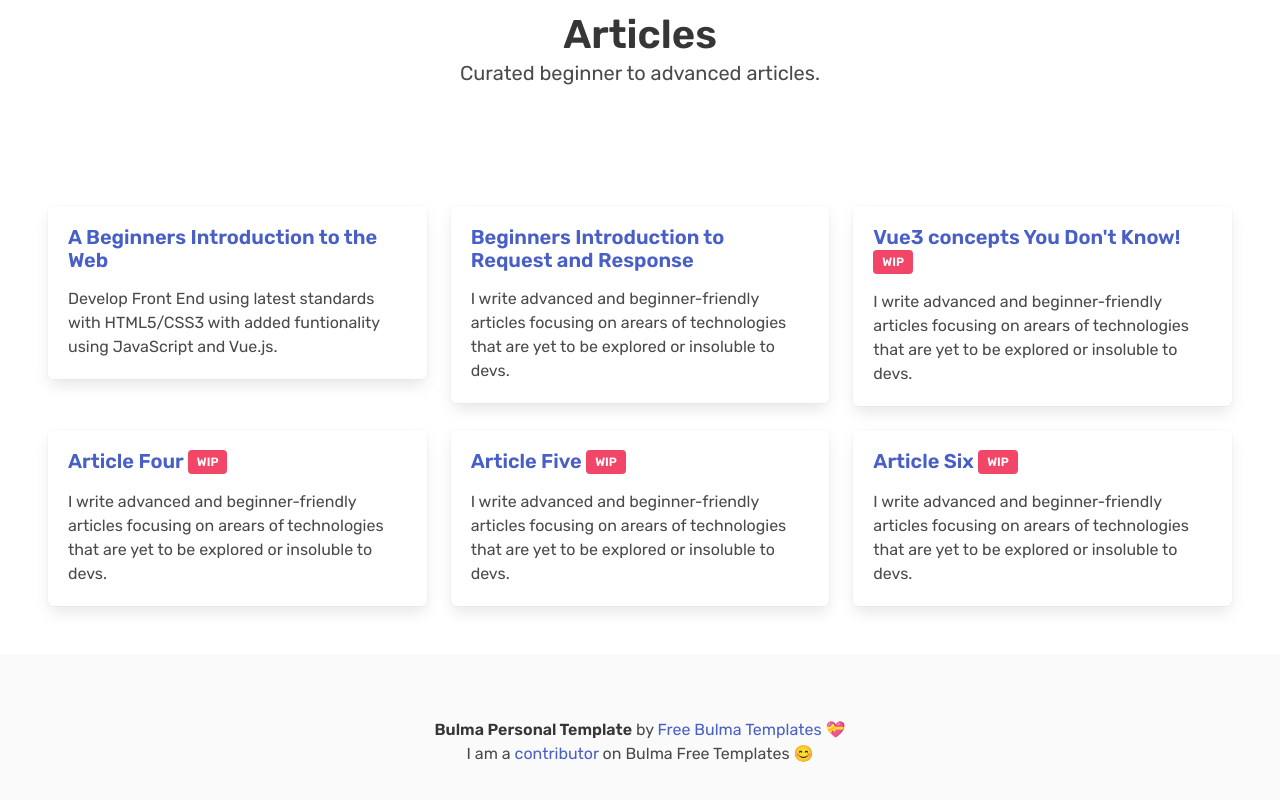
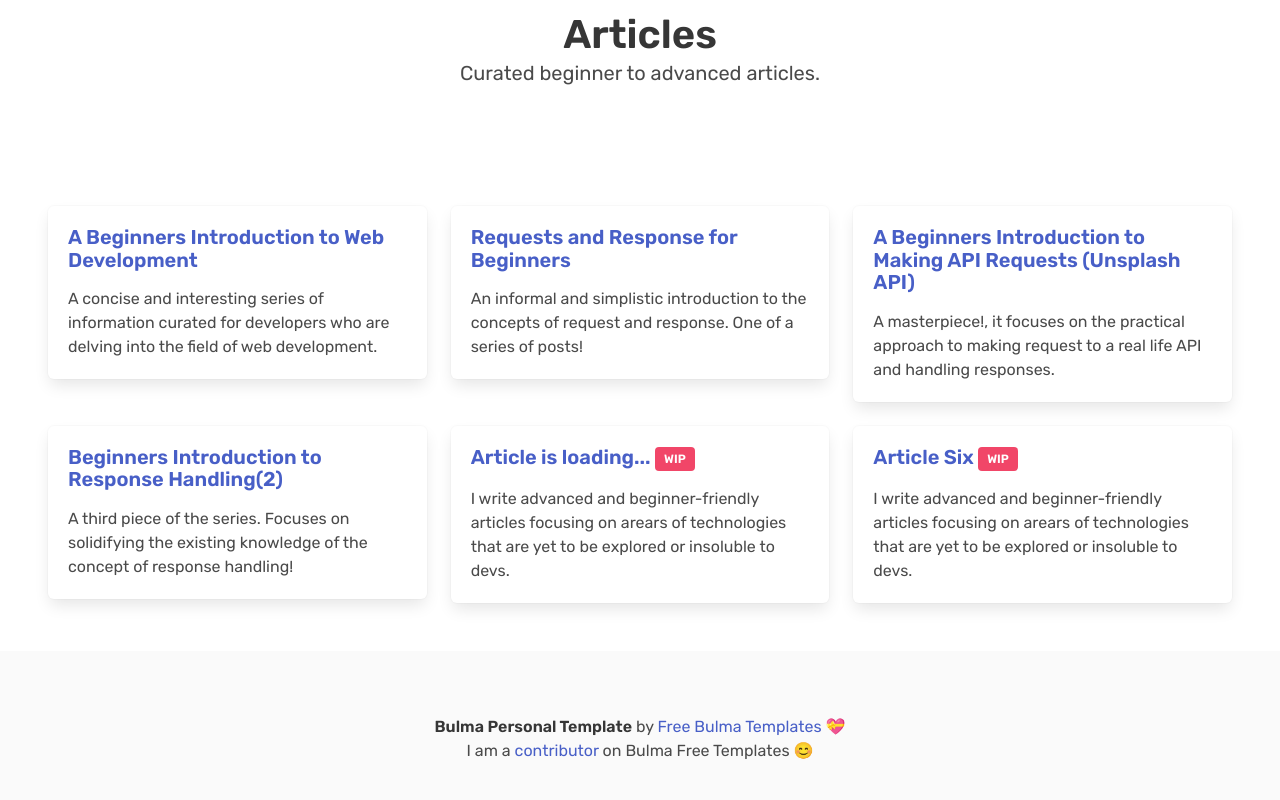
Before and after one commit to Mod5ied/personal, a Vue app: page / in a window 1280 px wide. Shown: the part 4844-5644 px from the top of the page. Built offline with nearby package versions, Linux system fonts and the light colour scheme.

Commit message:
Initial commit - I think.
I build it by modifying a template.
I didn't just edit a template, I modified a  template I'm conversant with.
Ask me questions about Bulma :)

```diff
--- a/src/components/Homepage.vue
+++ b/src/components/Homepage.vue
@@ -309,7 +309,11 @@ export default {
         <h3 class="title is-2">Resume</h3>
         <h4 class="subtitle is-5">More about my past</h4>
         <!-- Add a method here that adds the spinning class to button onclick -->
-        <a href="#" class="button is-warning is-medium" id="btn">
+        <a
+          href="https://drive.google.com/file/d/13s4FsMfcah0Gn0y3UID_U6iCHIrInE8K/view?usp=sharing"
+          class="button is-warning is-medium"
+          id="btn"
+        >
           <span class="icon">
             <ion-icon name="document-attach"></ion-icon>
           </span>
@@ -555,10 +559,13 @@ export default {
           <div class="box">
             <div class="content">
               <h4 class="title is-5">
-                <a href="">A Beginners Introduction to the Web</a>
+                <a
+                  href="https://dev.to/mod5ied/a-beginners-introduction-to-web-development-1lbb"
+                  >A Beginners Introduction to Web Development</a
+                >
               </h4>
-              Develop Front End using latest standards with HTML5/CSS3 with
-              added funtionality using JavaScript and Vue.js.
+              A concise and interesting series of information curated for
+              developers who are delving into the field of web development.
             </div>
           </div>
         </div>
@@ -566,10 +573,14 @@ export default {
           <div class="box">
             <div class="content">
               <h4 class="title is-5">
-                <a href=""> Beginners Introduction to Request and Response </a>
+                <a
+                  href="https://dev.to/mod5ied/request-and-response-for-beginners-450h"
+                >
+                  Requests and Response for Beginners
+                </a>
               </h4>
-              I write advanced and beginner-friendly articles focusing on arears
-              of technologies that are yet to be explored or insoluble to devs.
+              An informal and simplistic introduction to the concepts of request
+              and response. One of a series of posts!
             </div>
           </div>
         </div>
@@ -577,13 +588,14 @@ export default {
           <div class="box">
             <div class="content">
               <h4 class="title is-5">
-                <a href="">
-                  Vue3 concepts You Don't Know!
-                  <span class="tag is-danger">WIP</span>
+                <a
+                  href="https://dev.to/mod5ied/a-beginners-introduction-to-making-api-requests-unsplash-api-2lfk"
+                >
+                  A Beginners Introduction to Making API Requests (Unsplash API)
                 </a>
               </h4>
-              I write advanced and beginner-friendly articles focusing on arears
-              of technologies that are yet to be explored or insoluble to devs.
+              A masterpiece!, it focuses on the practical approach to making
+              request to a real life API and handling responses.
             </div>
           </div>
         </div>
@@ -594,12 +606,14 @@ export default {
           <div class="box">
             <div class="content">
               <h4 class="title is-5">
-                <a href="">
-                  Article Four <span class="tag is-danger">WIP</span></a
+                <a
+                  href="https://dev.to/mod5ied/beginners-introduction-to-response-handling-pt2-504a"
+                >
+                  Beginners Introduction to Response Handling(2)</a
                 >
               </h4>
-              I write advanced and beginner-friendly articles focusing on arears
-              of technologies that are yet to be explored or insoluble to devs.
+              A third piece of the series. Focuses on solidifying the existing
+              knowledge of the concept of response handling!
             </div>
           </div>
         </div>
@@ -608,7 +622,8 @@ export default {
             <div class="content">
               <h4 class="title is-5">
                 <a href="">
-                  Article Five <span class="tag is-danger">WIP</span></a
+                  Article is loading...
+                  <span class="tag is-danger">WIP</span></a
                 >
               </h4>
               I write advanced and beginner-friendly articles focusing on arears
```
